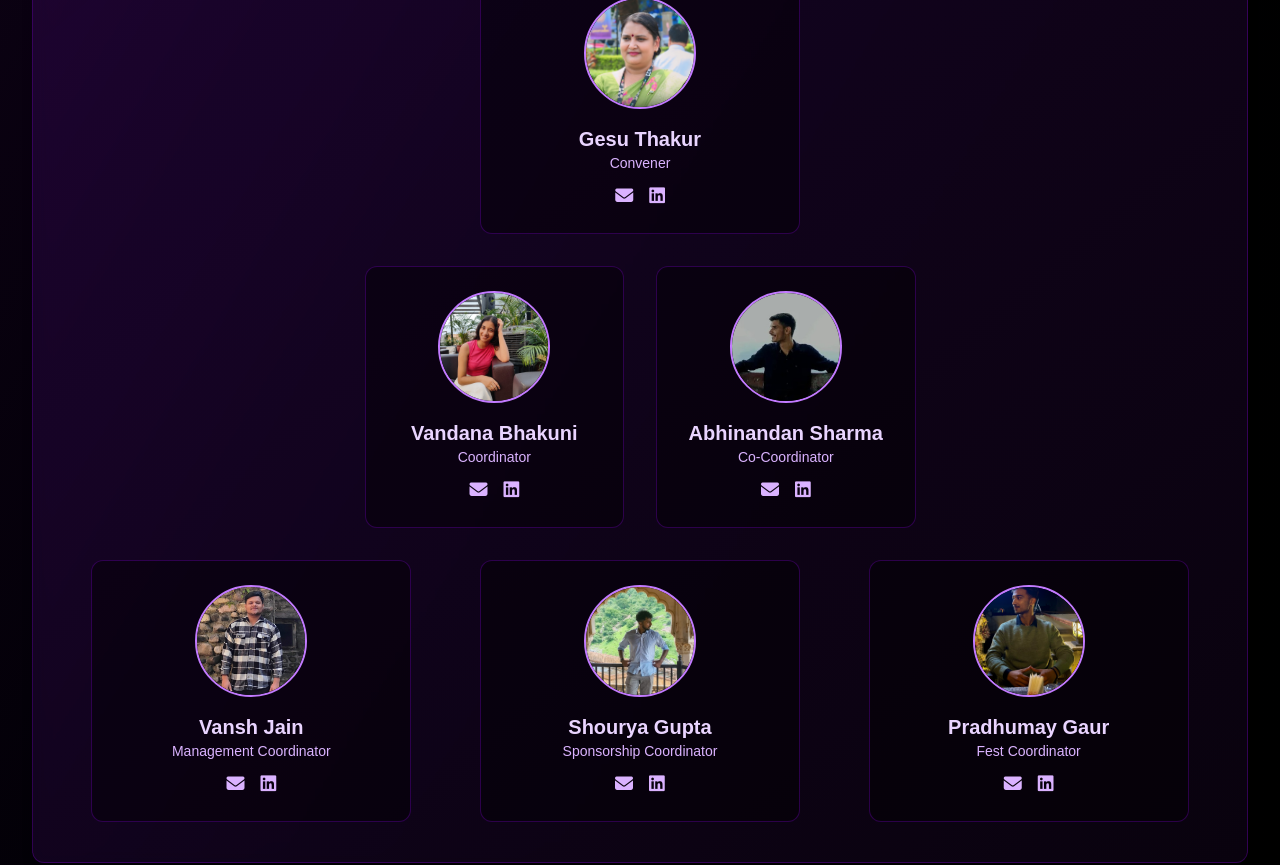
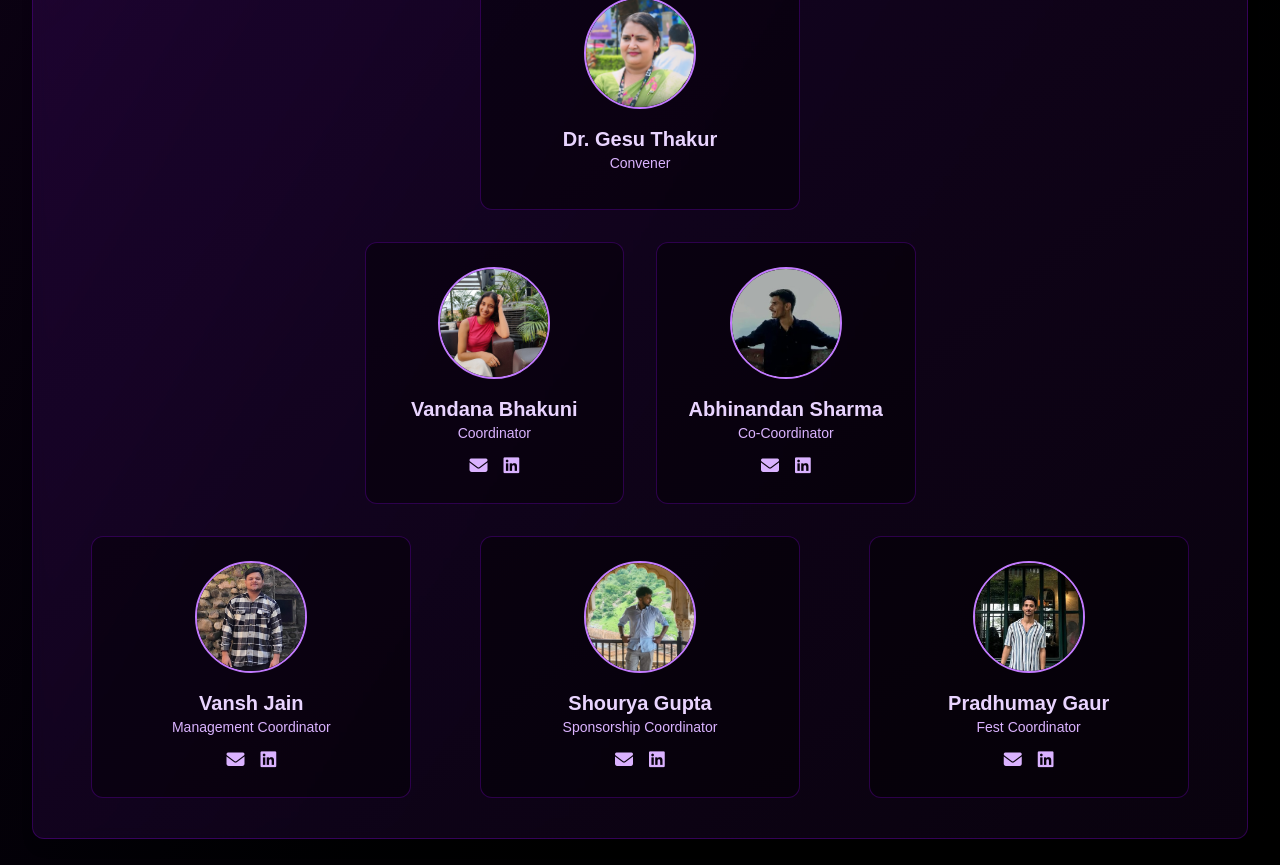
Before and after one commit to thelinguisticcommittee/Lingi-Site, a Next.js app: page / in a window 1280 px wide. Shown: the part 1440-2305 px from the top of the page. Built offline with nearby package versions, Linux system fonts and the light colour scheme; a web font is replaced by a local one.

Commit message:
added functionality

```diff
--- a/src/app/components/About.jsx
+++ b/src/app/components/About.jsx
@@ -74,29 +74,12 @@ export default function About() {
                 className="w-28 h-28 mx-auto rounded-full mb-4 border-2 border-purple-400 object-cover"
               />
               <h4 className="text-xl font-semibold text-purple-200">
-                Gesu Thakur
+                Dr. Gesu Thakur
               </h4>
               <p className="text-purple-300 text-sm mb-3">Convener</p>
-              <div className="flex justify-center space-x-4 text-purple-300">
-                <a
-                  href="mailto:vandanabhakuni06@gmail.com"
-                  className="hover:text-purple-100 transition"
-                >
-                  <i className="fas fa-envelope text-lg"></i>
-                </a>
-                <a
-                  href="https://www.linkedin.com/in/vandana-bhakuni-16b2ba271/"
-                  target="_blank"
-                  rel="noopener noreferrer"
-                  className="hover:text-purple-100 transition"
-                >
-                  <i className="fab fa-linkedin text-lg"></i>
-                </a>
-              </div>
             </div>
           </div>
 
-          {/* Coordinators row */}
           <div className="grid grid-cols-1 sm:grid-cols-2 lg:grid-cols-4 gap-8 justify-items-center mb-8">
             <div></div>
             <div className="bg-black/40 border border-purple-700/30 rounded-xl p-6 hover:shadow-purple-500/20 hover:shadow-xl transition transform hover:scale-105 max-w-xs w-full">
@@ -139,13 +122,13 @@ export default function About() {
               <p className="text-purple-300 text-sm mb-3">Co-Coordinator</p>
               <div className="flex justify-center space-x-4 text-purple-300">
                 <a
-                  href="mailto:vandanabhakuni06@gmail.com"
+                  href="mailto:abhinandansharma2468@gmail.com"
                   className="hover:text-purple-100 transition"
                 >
                   <i className="fas fa-envelope text-lg"></i>
                 </a>
                 <a
-                  href="https://www.linkedin.com/in/vandana-bhakuni-16b2ba271/"
+                  href="https://www.linkedin.com/in/abhinandan-sharma-1011b5258/"
                   target="_blank"
                   rel="noopener noreferrer"
                   className="hover:text-purple-100 transition"
@@ -157,7 +140,6 @@ export default function About() {
             <div></div>
           </div>
 
-          {/* Second row — responsive 3 → 1 */}
           <div className="grid grid-cols-1 sm:grid-cols-2 lg:grid-cols-3 gap-8 justify-items-center">
             <div className="bg-black/40 border border-purple-700/30 rounded-xl p-6 hover:shadow-purple-500/20 hover:shadow-xl transition transform hover:scale-105 max-w-xs w-full">
               <img
@@ -173,13 +155,13 @@ export default function About() {
               </p>
               <div className="flex justify-center space-x-4 text-purple-300">
                 <a
-                  href="mailto:vandanabhakuni06@gmail.com"
+                  href="mailto:jainankurvansh@gmail.com"
                   className="hover:text-purple-100 transition"
                 >
                   <i className="fas fa-envelope text-lg"></i>
                 </a>
                 <a
-                  href="https://www.linkedin.com/in/vandana-bhakuni-16b2ba271/"
+                  href="https://www.linkedin.com/in/vansh-jain-89501825a"
                   target="_blank"
                   rel="noopener noreferrer"
                   className="hover:text-purple-100 transition"
@@ -203,13 +185,13 @@ export default function About() {
               </p>
               <div className="flex justify-center space-x-4 text-purple-300">
                 <a
-                  href="mailto:vandanabhakuni06@gmail.com"
+                  href="mailto:awayontech@gmail.com"
                   className="hover:text-purple-100 transition"
                 >
                   <i className="fas fa-envelope text-lg"></i>
                 </a>
                 <a
-                  href="https://www.linkedin.com/in/vandana-bhakuni-16b2ba271/"
+                  href="https://www.linkedin.com/in/shourya-gupta-8a8876250/"
                   target="_blank"
                   rel="noopener noreferrer"
                   className="hover:text-purple-100 transition"
@@ -221,7 +203,7 @@ export default function About() {
 
             <div className="bg-black/40 border border-purple-700/30 rounded-xl p-6 hover:shadow-purple-500/20 hover:shadow-xl transition transform hover:scale-105 max-w-xs w-full">
               <img
-                src="/WhatsApp Image 2025-09-08 at 00.46.16_67653274.jpg"
+                src="/PradumaySir.jpg"
                 alt="Fest Coordinator"
                 className="w-28 h-28 mx-auto rounded-full mb-4 border-2 border-purple-400 object-cover"
               />
@@ -231,7 +213,7 @@ export default function About() {
               <p className="text-purple-300 text-sm mb-3">Fest Coordinator</p>
               <div className="flex justify-center space-x-4 text-purple-300">
                 <a
-                  href="mailto:vandanabhakuni06@gmail.com"
+                  href="mailto:pradhumaygaur@myyahoo.com"
                   className="hover:text-purple-100 transition"
                 >
                   <i className="fas fa-envelope text-lg"></i>
@@ -255,7 +237,7 @@ export default function About() {
           transition={{ duration: 0.8, delay: 0.7 }}
         >
           <h3 className="text-4xl md:text-5xl font-bold text-purple-400 text-center hover:text-purple-200 hover:shadow-purple-500/20 hover:shadow-xl transition transform hover:scale-100">
-            EXPRESSIONS 2025
+            EXPRESSIONS 2K25 2.0
           </h3>
           <p>
             <span className="text-purple-300 font-semibold">Expressions</span>{" "}
--- a/src/app/components/Contact.jsx
+++ b/src/app/components/Contact.jsx
@@ -5,7 +5,11 @@ import { motion } from "framer-motion";
 
 export default function Contact() {
   const icons = [
-    { href: "mailto:committee@example.com", icon: <FaEnvelope />, label: "Email" },
+    {
+      href: "mailto:thelinguisticcommittee@gmail.com",
+      icon: <FaEnvelope />,
+      label: "Email",
+    },
     {
       href: "https://www.linkedin.com/in/the-linguistic-committee-367063179/",
       icon: <FaLinkedin />,
@@ -13,7 +17,7 @@ export default function Contact() {
       external: true,
     },
     {
-      href: "https://instagram.com/yourcommittee",
+      href: "https://www.instagram.com/coerlinguists?igsh=MTlvYWt1d3ZucmN4ZQ==",
       icon: <FaInstagram />,
       label: "Instagram",
       external: true,
--- a/src/app/components/Events.jsx
+++ b/src/app/components/Events.jsx
@@ -51,8 +51,8 @@ const events = [
      the format, pressure,and content of the original exam.`,
   },
   {
-    title: "ESCAPE ROOM",
-    image: "/MOCK IAS-01.jpg",
+    title: "THE QUILL QUEST",
+    image: "/Quiz-01.jpg",
     registerLink: "https://forms.gle/d9zXrRzUVpfH8KuP8",
     description: `Join the simulation of highly competive civil services
     examination in india i.e., Indian Admistrative Service (IAS).The mock IAS event
```
Also changed, not shown: public/Lingi1.jpg, public/PradumaySir.jpg (added).
